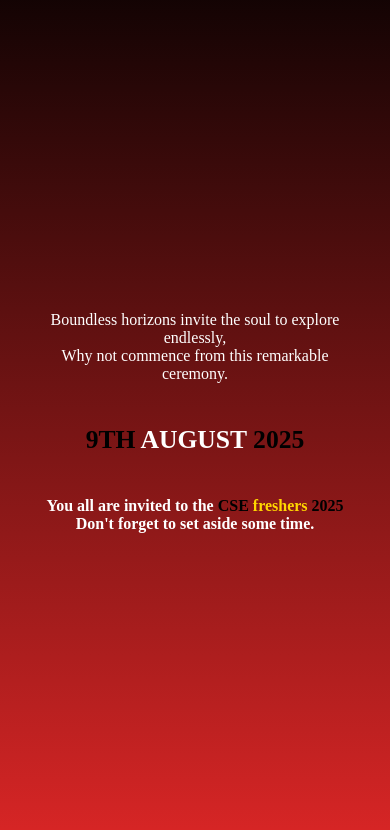
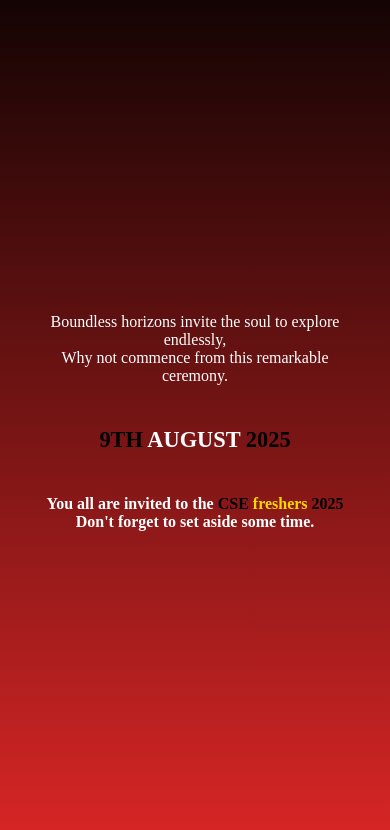
Before and after one commit to anz-28/Freshers, a plain HTML site: page index.html in a window 390 px wide. Drawn offline with Linux system fonts and the light colour scheme; a web font is replaced by a local one.

Commit message:
Freshers page created1

```diff
--- a/Style.css
+++ b/Style.css
@@ -76,6 +76,6 @@ span{
     font-size: 100%;
   }
   #s1 h1{
-    font-size: 160%;
+    font-size: 140%;
 }
 }
```
